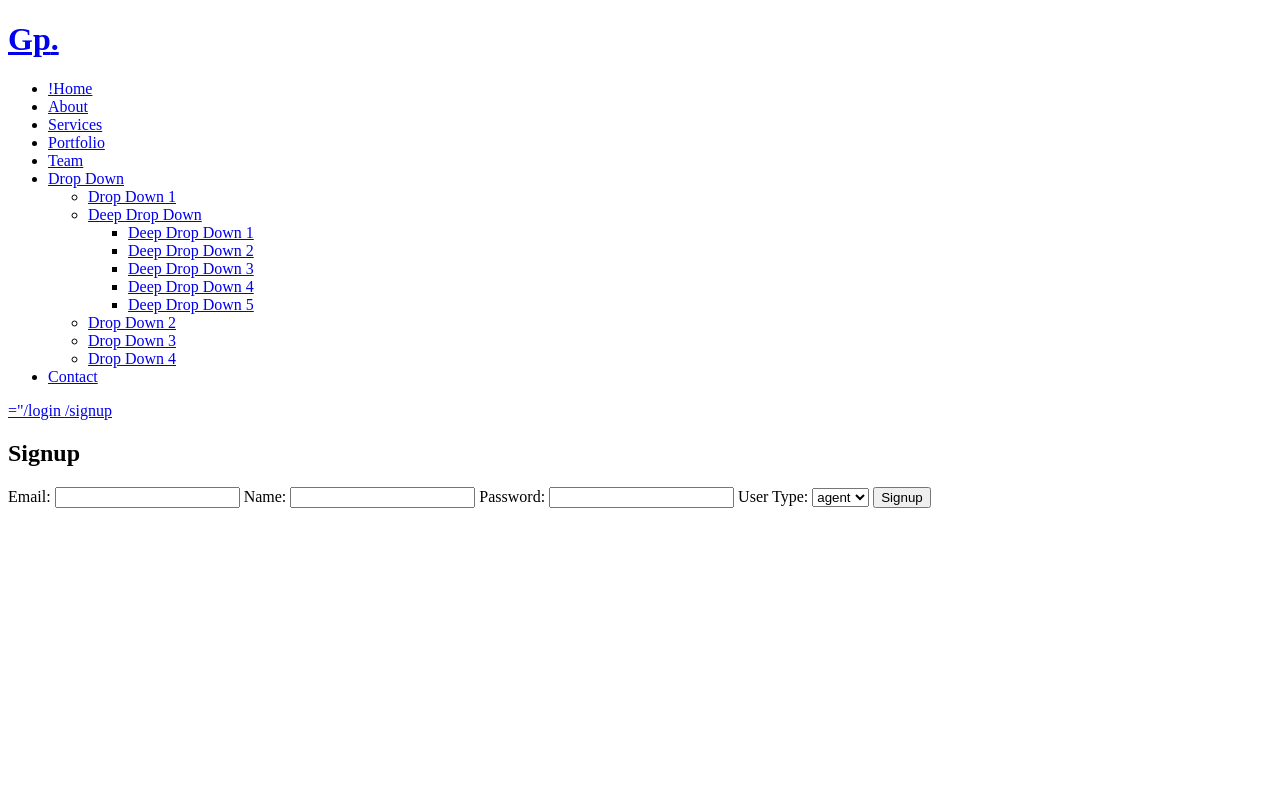
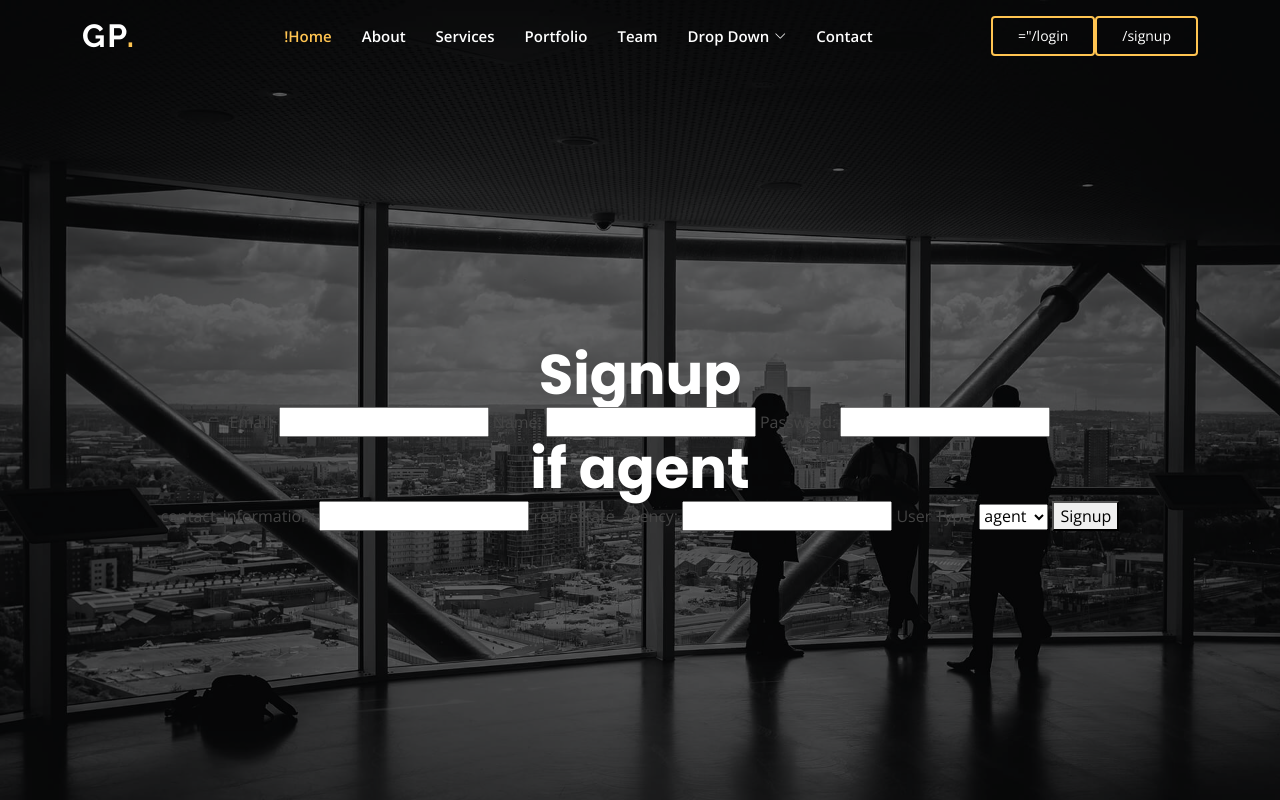
Before and after one commit to MubarizKhan/CS-425-Database-Project, a Flask app: page /signup in a window 1280 px wide. Run offline with Flask 3, Linux system fonts and the light colour scheme; some libraries are stand-ins or nearby versions.

Commit message:
login,signup working

```diff
--- a/app.py
+++ b/app.py
@@ -57,7 +57,7 @@ def login_post():
         flash('Invalid email or password.')
     else:
       flash('user logged in')
-      redirect('/')
+
 
     # user_id, password_hash = user
 
@@ -76,6 +76,8 @@ def login_post():
 
 
     print(session['user_id'], "session[user_id]")
+    # redirect('/')
+    return render_template('index.html')
 
 
 
@@ -86,11 +88,14 @@ def signup_post():
     name = request.form['name']
     password = request.form['password']
     user_type = request.form['user_type']
+
     user_id = random.randint(0,123)
+    gen_id = random.randint(0,123)
 
     print('-------')
-    print(email, password, user_type)
+    print(name, email, password, type(user_type), user_type)
     print('======')
+
     conn = get_db_connection()
     cur = conn.cursor()
 
@@ -105,23 +110,24 @@ def signup_post():
     # password_hash = generate_password_hash(password)
 
     cur.execute('INSERT INTO "User" (user_id, name, email, password, usertype) VALUES (%s, %s, %s, %s, %s)', (user_id, name, email, password, user_type))
-    conn.commit()
 
-    # if usertype == 'agent':
-      # cur.execute('INSERT INTO "User" (user_id, name, email, password, usertype) VALUES (%s, %s, %s, %s, %s)', (user_id, name, email, password, user_type))
-    # else:
-      # cur.execute('INSERT INTO "User" (user_id, name, email, password, usertype) VALUES (%s, %s, %s, %s, %s)', (user_id, name, email, password, user_type))
 
-    cur.execute('SELECT id FROM "User" WHERE email = %s', (email,))
+    if str(user_type) == "agent":
+      real_estate_agency = request.form['real_estate_agency']
+      contact_info = request.form['contact_information']
+      cur.execute('INSERT INTO agents (agent_id, user_id, job_title, real_estate_agency, contact_information, email) VALUES (%s, %s, %s, %s, %s, %s)', (gen_id, user_id, user_type, real_estate_agency, contact_info, email))
+    else:
+      cur.execute('INSERT INTO renters (renter_id, user_id, email) VALUES (%s, %s, %s)', (gen_id, user_id, email))
+
+    cur.execute('SELECT user_id FROM "User" WHERE email = %s', (email,))
     user_id = cur.fetchone()[0]
-
-    i
 
     session.clear()
     session['user_id'] = user_id
+
+    conn.commit()
     return redirect(url_for('index'))
-
-
+# a@a.com
 
 @app.route('/logout')
 def logout():
--- a/templates/base.html
+++ b/templates/base.html
@@ -18,6 +18,17 @@
 
   <!-- Vendor CSS Files -->
 <!-- Vendor CSS Files -->
+
+<link href="/static/assets/vendor/aos/aos.css" rel="stylesheet">
+<link href="/static/assets/vendor/bootstrap/css/bootstrap.min.css" rel="stylesheet">
+<link href="/static/assets/vendor/bootstrap-icons/bootstrap-icons.css" rel="stylesheet">
+<link href="/static/assets/vendor/boxicons/css/boxicons.min.css" rel="stylesheet">
+<link href="/static/assets/vendor/glightbox/css/glightbox.min.css" rel="stylesheet">
+<link href="/static/assets/vendor/remixicon/remixicon.css" rel="stylesheet">
+<link href="/static/assets/vendor/swiper/swiper-bundle.min.css" rel="stylesheet">
+
+<!-- Template Main CSS File -->
+<link href="/static/assets/css/style.css" rel="stylesheet">
 
 
 
--- a/templates/login.html
+++ b/templates/login.html
@@ -19,6 +19,8 @@
       <input type="email" id="email" name="email" required>
     </div>
     <div>
+
+
       <label for="password">Password:</label>
       <input type="password" id="password" name="password" required>
     </div>
--- a/templates/signup.html
+++ b/templates/signup.html
@@ -15,17 +15,29 @@
     <label for="email">Email:</label>
     <input type="email" id="email" name="email" required>
 
-    <label for="name">Name:</label>
-    <input type="name" id="name" name="name" required>
+    <label for="name"> Name:</label>
+    <input type="text" id="name" name="name" required>
+
 
     <label for="password">Password:</label>
     <input type="password" id="password" name="password" required>
+
+    <h1> if agent </h1>
+
+    <label for="contact_information">contact_information:</label>
+    <input type="text" id="contact_information" name="contact_information">
+
+
+    <label for="real_estate_agency">real_estate_agency:</label>
+    <input type="text" id="real_estate_agency" name="real_estate_agency"  >
+
 
     <label for="user_type">User Type:</label>
     <select id="user_type" name="user_type" required>
       <option value="agent">agent</option>
       <option value="renter">renter</option>
     </select>
+
     <button type="submit">Signup</button>
   </form>
 {% endblock %}
```
Also changed, not shown: README.md.
